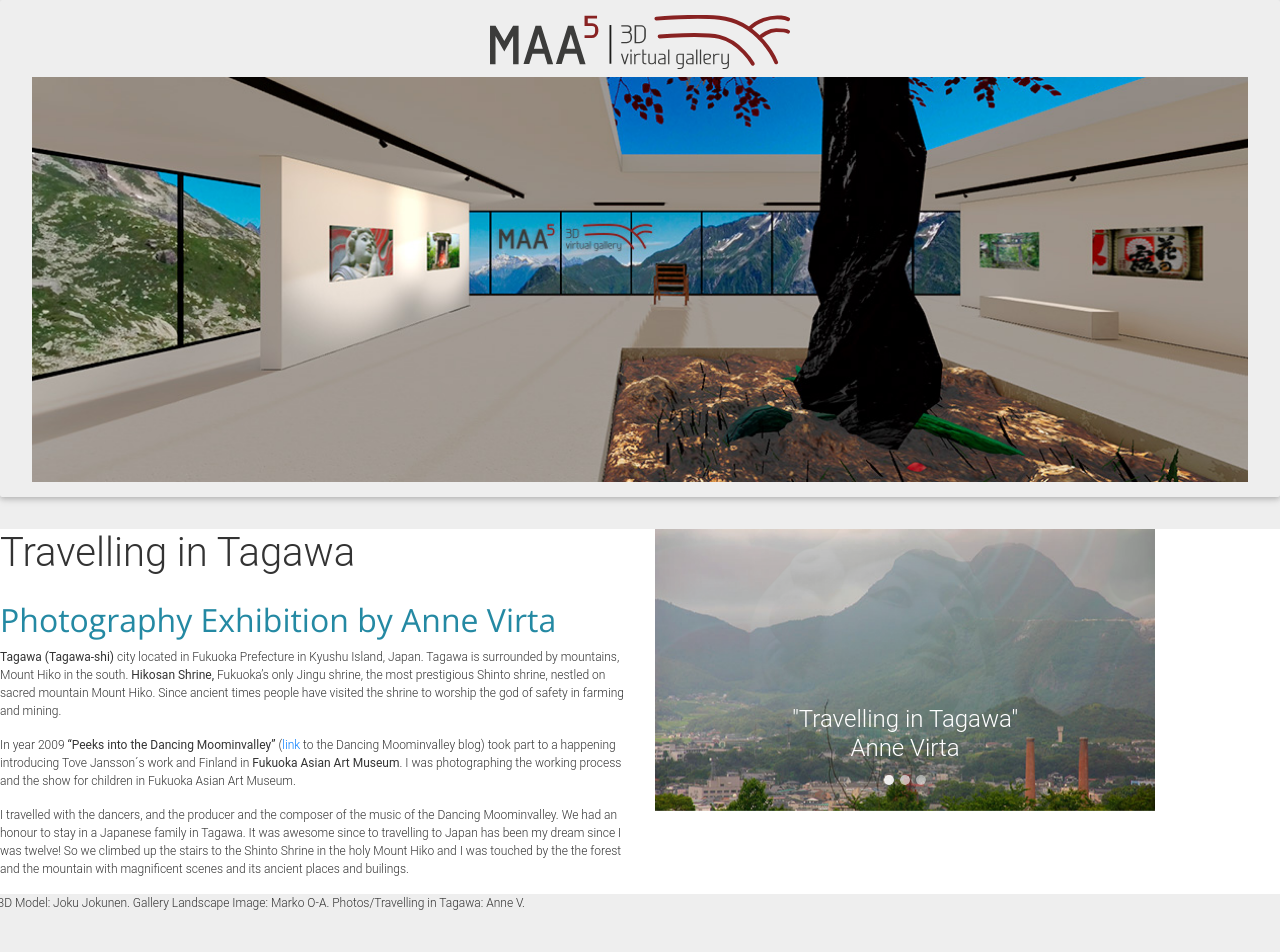
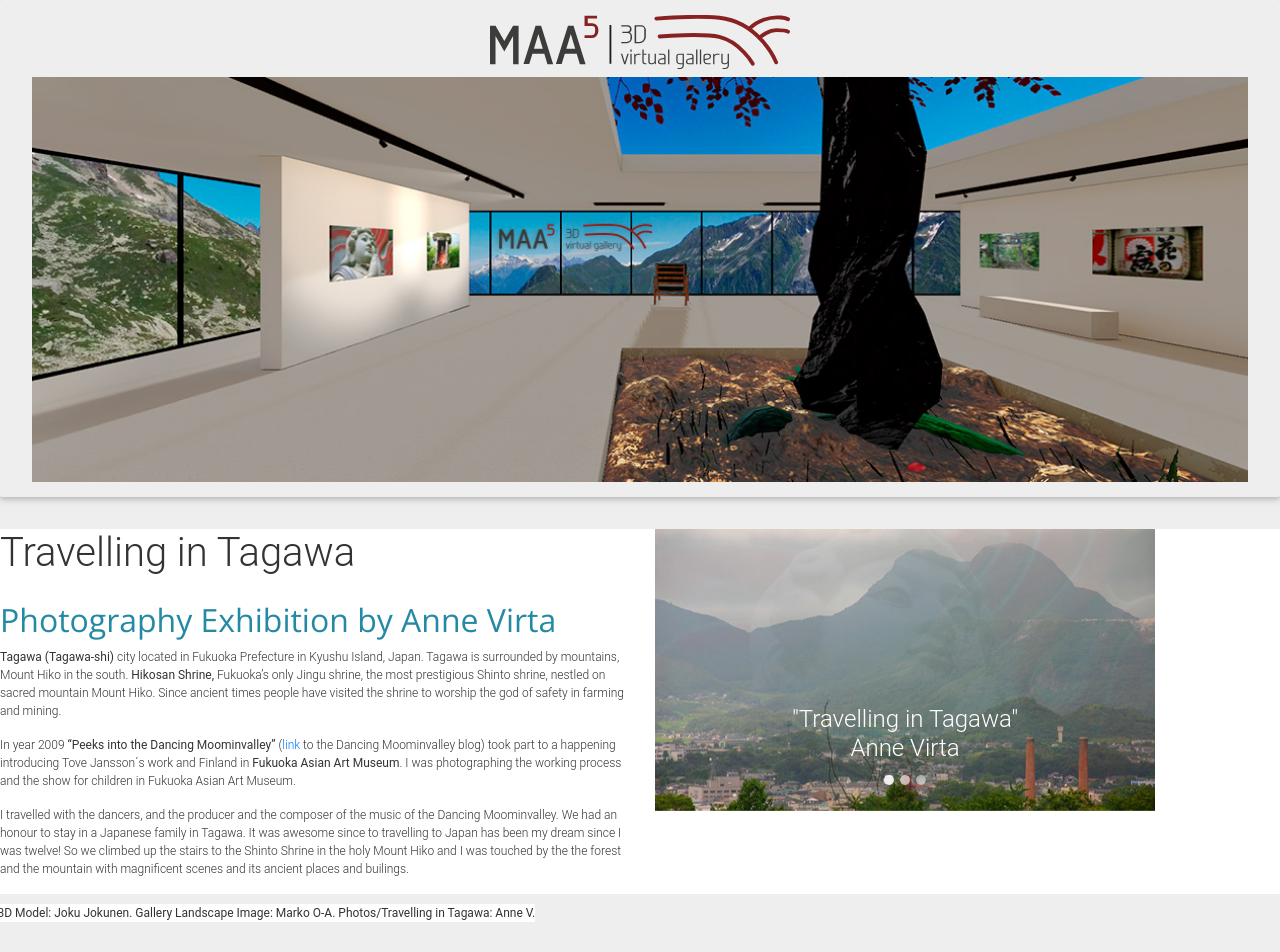
Before and after one commit to MAA-5/maa-5.github.io, a plain HTML site: page index.html in a window 1280 px wide. Shown: the top 952 px of the page. Drawn offline with nearby package versions, Linux system fonts and the light colour scheme.

Commit message:
Update index.html

```diff
--- a/index.html
+++ b/index.html
@@ -110,7 +110,7 @@
     </section>
 
     <!-- COPYRIGHTS -->
-    <section class="row" class="small"><p>&copy; 3D Model: Joku Jokunen. Gallery Landscape Image: Marko O-A.
+    <section class="row"><p class="small">&copy; 3D Model: Joku Jokunen. Gallery Landscape Image: Marko O-A.
             Photos/Travelling in Tagawa: Anne V.</p>
     </section>
 
```
